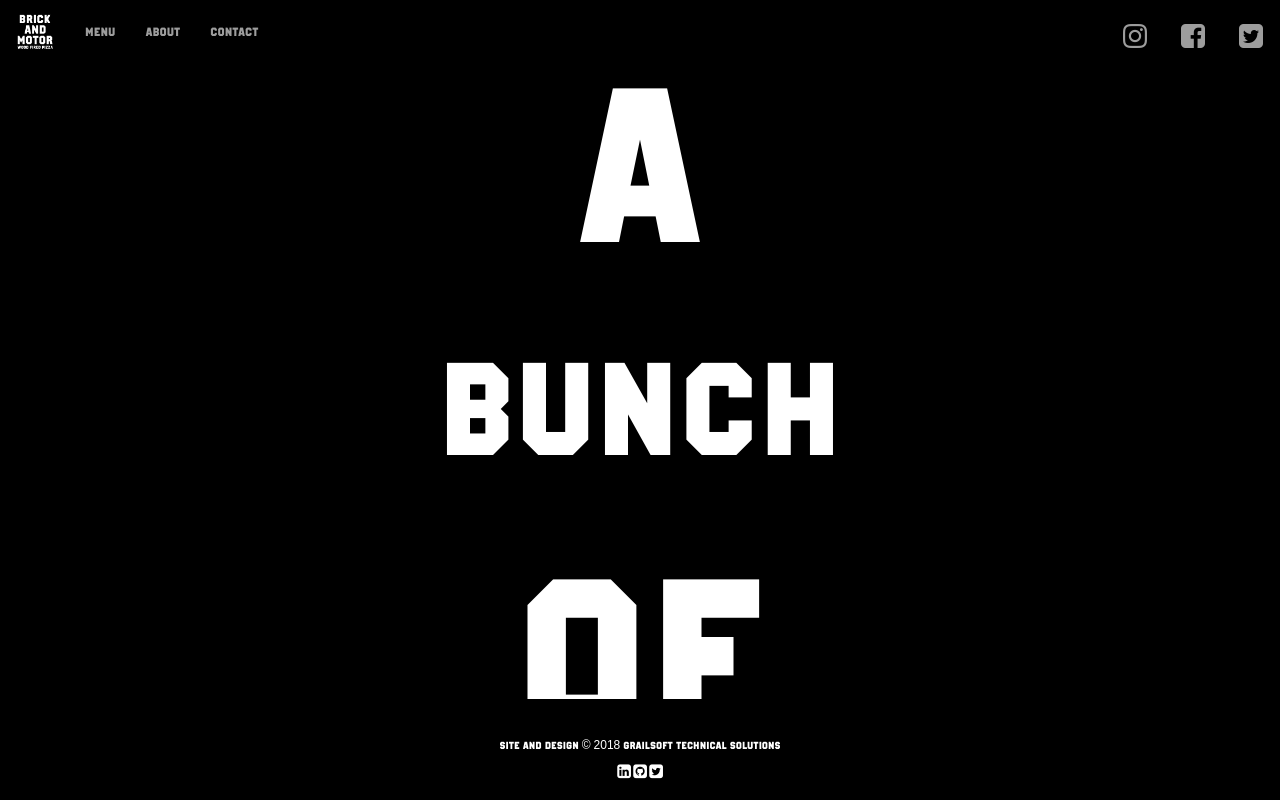
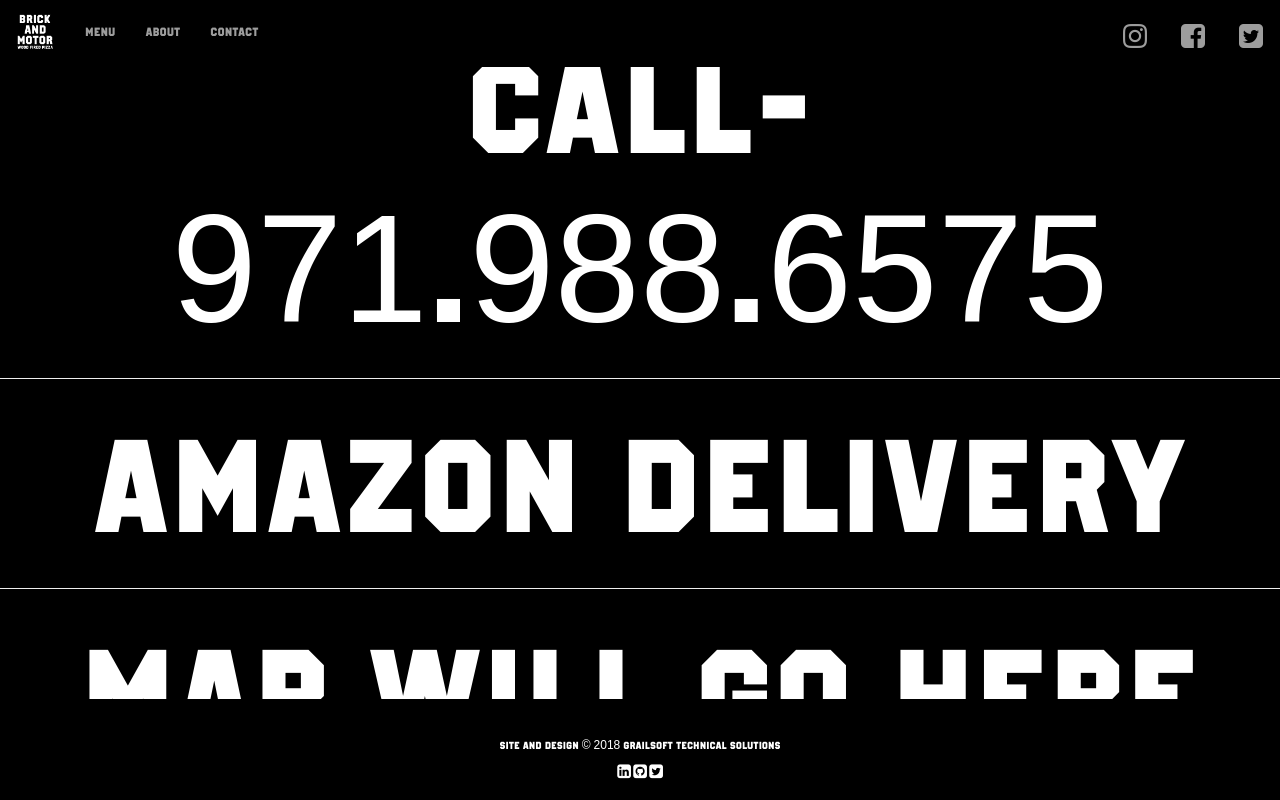
Before and after one commit to GrailsoftTechnologies/CP-brickandmotor, a React (Create React App) app: page /contact in a window 1280 px wide. Built offline with nearby package versions, Linux system fonts and the light colour scheme.

Commit message:
create some initial contact content

```diff
--- a/package.json
+++ b/package.json
@@ -5,6 +5,7 @@
   "dependencies": {
     "bootstrap": "^3.3.7",
     "font-awesome": "^4.7.0",
+    "google-maps-react": "^2.0.0",
     "react": "^16.2.0",
     "react-bootstrap": "^0.32.1",
     "react-dom": "^16.2.0",
--- a/src/components/Contact/index.js
+++ b/src/components/Contact/index.js
@@ -6,10 +6,13 @@
   return(
     <main className='wrapper'>
       <section>
-        <h1>A</h1>
-        <h2>BUNCH</h2>
-        <h1>OF</h1>
-        <h2>CONTACT</h2>
+        <h2>Call- 971.988.6575 </h2>
+        <hr />
+        <h2><a href="https://www.amazon.com/restaurants/brick-and-motor-portland/d/B079J6MDKB?ref_=amzrst_b_B079J6MDKB_23" alt="link to amazon pizza delivery">Amazon Delivery</a></h2>
+        <hr />
+        <h2>Map will Go here</h2>
+        <hr />
+        <h2>Follow</h2>
         <h2>STUFF</h2>
         <h2>HERE</h2>
       </section>
```
Also changed, not shown: 1 other file (tests, documents, lock files or other folders).
